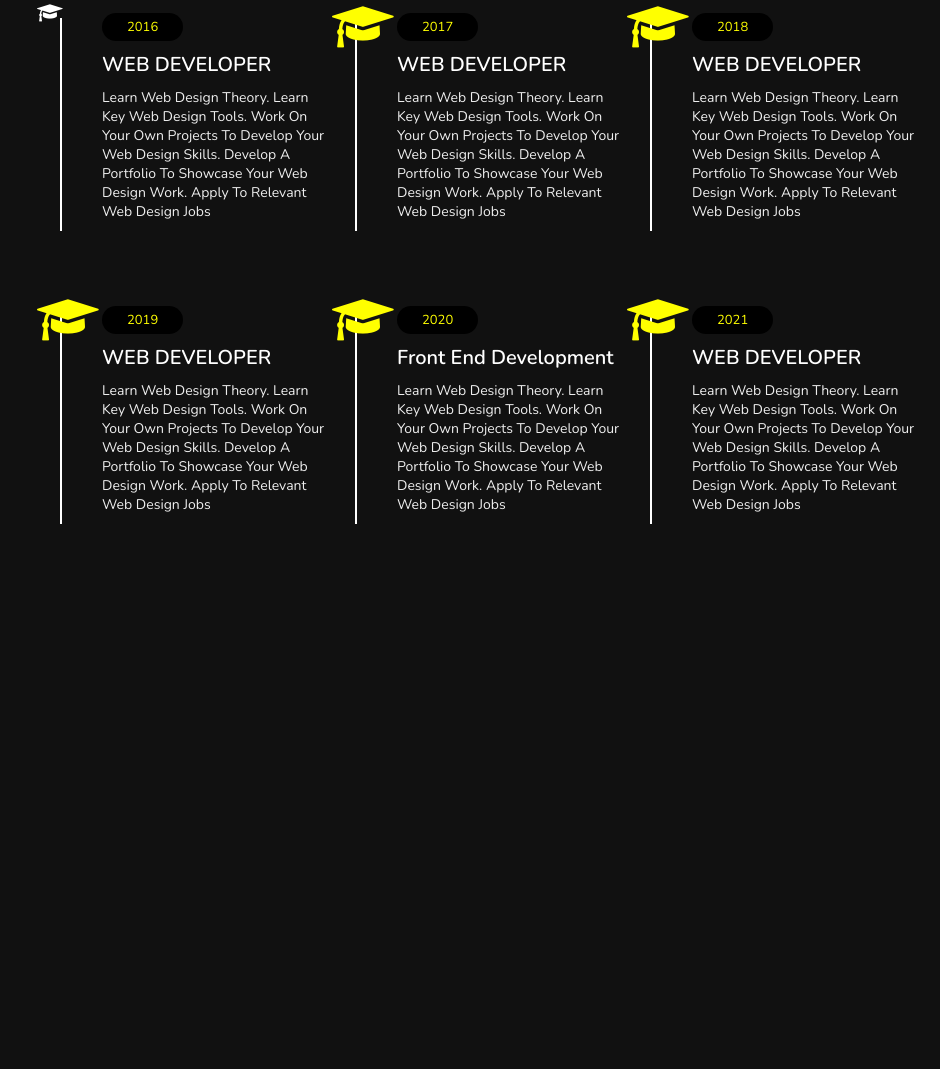
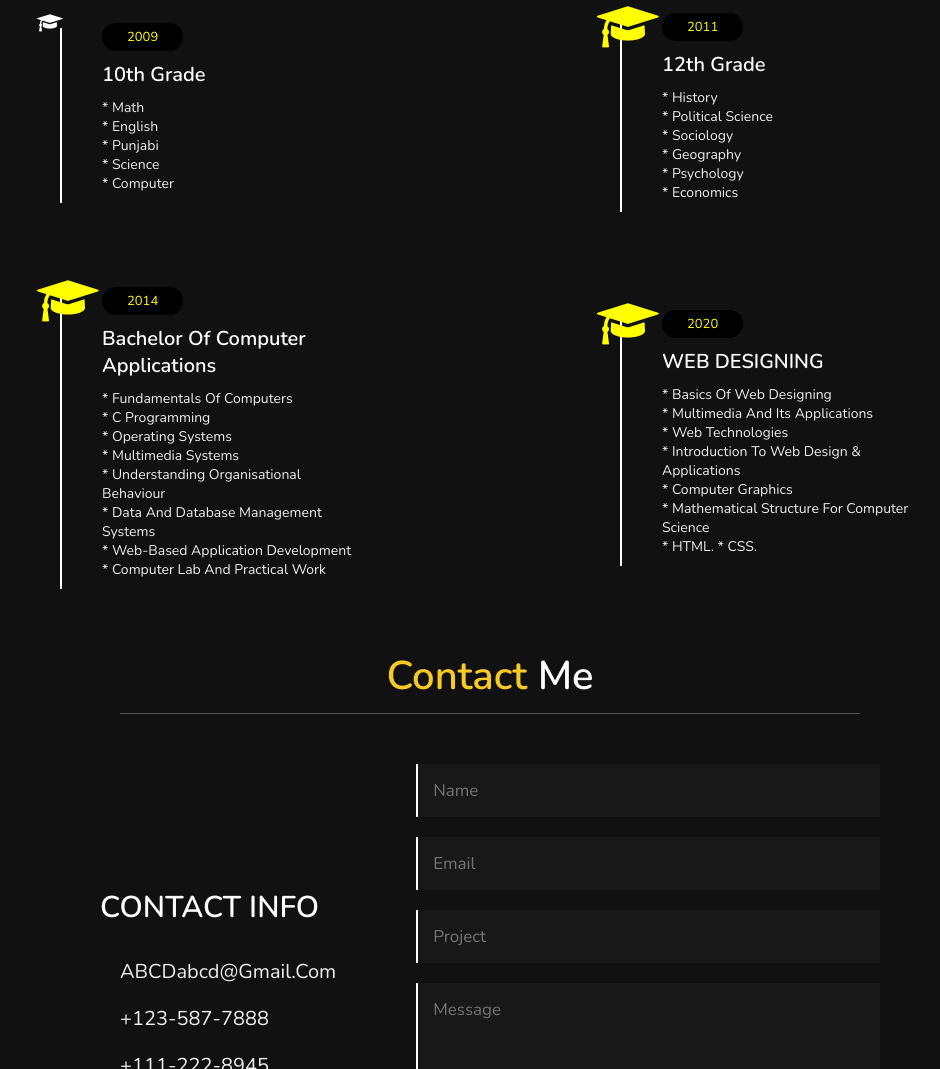
Before and after one commit to Manjubala23/blog, a plain HTML site: page index.html in a window 1280 px wide. Shown: the part 1731-2800 px from the top of the page, without its empty margins (340-1280 px from the left). Before the commit the page ends 2414 px from the top, so only its background shows below. Drawn offline with nearby package versions, Linux system fonts and the light colour scheme.

Commit message:
2021-07-18

```diff
--- a/index.html
+++ b/index.html
@@ -35,7 +35,7 @@
     <h3>HI THERE !</h3>
     <h1>I'M <span>MANJU BALA</span></h1>
     <p>Web design refers to the design of websites that are displayed on the internet. It usually refers to the user experience aspects of website development rather than software development. ... A web designer works on the appearance, layout, and, in some cases, content of a website. </p>
-    <a href="#about"><button class="btn">about me <i class="fas fa-user"></i></button></a>
+    <a href="#about"><button class="btn">about me </button></a>
         <div class="share">
            <a href="https://www.facebook.com/manju.mehra.12764/" class="fa fa-facebook"></a>
 <a href="https://www.instagram.com/manju___mehra/" class="fa fa-instagram"></a>
@@ -55,24 +55,25 @@
         <h3> <span> qualification : </span> WEB DESIGN </h3>
         <h3> <span> post : </span> WEB DESIGNER </h3>
         <h3> <span> language : </span> HINDI AND ENGLISH </h3>
-        <a href="#"><button class="btn"> download CV <i class="fas fa-download"></i> </button></a>
+        <a href="#"><button class="btn"> download CV  </button></a>
     </div>
+
     <div class="counter">
         <div class="box">
-            <span>2+</span>
-            <h3>years of experience</h3>
+            <span>HTML/CSS</span>
+            <h3></h3>
         </div>
         <div class="box">
-            <span>100+</span>
-            <h3>porject completed</h3>
+            <span>JavaScript</span>
+            <h3></h3>
         </div>
         <div class="box">
-            <span>430+</span>
-            <h3>happy clients</h3>
+            <span>Bootstrap</span>
+            <h3></h3>
         </div>
         <div class="box">
-            <span>12+</span>
-            <h3>awards won</h3>
+            <span>Adobe Photoshop</span>
+            <h3></h3>
         </div>
     </div>
 </div>
@@ -86,77 +87,91 @@
     <div class="box">
       <i class="fa fa-graduation-cap cap-style"></i>
 
-        <span>2016</span>
-        <h3>WEB DEVELOPER </h3>
-        <p>Learn web design theory.
-Learn key web design tools.
-Work on your own projects to develop your web design skills.
-Develop a portfolio to showcase your web design work.
-Apply to relevant web design jobs</p>
+        <span>2009</span>
+        <h3>10th Grade </h3>
+        <p> * Math<br>* English<br>* punjabi<br>* science<br>* computer<br></p>
     </div>
 
     <div class="box">
      <i class="fa fa-graduation-cap" style="font-size:48px;color:yellow"></i>
-        <span>2017</span>
-        <h3>WEB DEVELOPER</h3>
-        <p>Learn web design theory.
-Learn key web design tools.
-Work on your own projects to develop your web design skills.
-Develop a portfolio to showcase your web design work.
-Apply to relevant web design jobs</p>
+        <span>2011</span>
+        <h3>12th grade</h3>
+        <p>* History<br>
+* Political Science<br>
+* Sociology<br>
+* Geography<br>
+* Psychology<br>
+* Economics</p>
     </div>
 
     <div class="box">
         <i class="fa fa-graduation-cap" style="font-size:48px;color:yellow"></i>
-        <span>2018</span>
-        <h3>WEB DEVELOPER</h3>
-        <p>Learn web design theory.
-Learn key web design tools.
-Work on your own projects to develop your web design skills.
-Develop a portfolio to showcase your web design work.
-Apply to relevant web design jobs</p>
+        <span>2014</span>
+        <h3>Bachelor of Computer Applications</h3>
+        <p>* Fundamentals of Computers<br>
+* C Programming<br>
+* Operating Systems<br>
+* Multimedia Systems<br>
+* Understanding Organisational Behaviour<br>
+* Data and Database Management Systems<br>
+* Web-Based Application Development<br>
+* Computer Lab and Practical Work</p>
     </div>
 
     <div class="box">
        <i class="fa fa-graduation-cap" style="font-size:48px;color:yellow"></i>
-        <span>2019</span>
-        <h3>WEB DEVELOPER</h3>
-        <p>Learn web design theory.
-Learn key web design tools.
-Work on your own projects to develop your web design skills.
-Develop a portfolio to showcase your web design work.
-Apply to relevant web design jobs</p>
+        <span>2020</span>
+        <h3>WEB DESIGNING</h3>
+        <p>* Basics of Web Designing<br>
+* Multimedia and its Applications<br>
+* Web Technologies<br>
+* Introduction to Web Design & Applications<br>
+* Computer Graphics<br>
+* Mathematical Structure for Computer Science<br>
+* HTML.
+* CSS.</p>
     </div>
-
-    <div class="box">
-      <i class="fa fa-graduation-cap" style="font-size:48px;color:yellow"></i>
-        <span>2020</span>
-        <h3>front end development</h3>
-        <p>Learn web design theory.
-Learn key web design tools.
-Work on your own projects to develop your web design skills.
-Develop a portfolio to showcase your web design work.
-Apply to relevant web design jobs</p>
-    </div>
-
-    <div class="box">
-       <i class="fa fa-graduation-cap" style="font-size:48px;color:yellow"></i>
-        <span>2021</span>
-        <h3>WEB DEVELOPER</h3>
-        <p>Learn web design theory.
-Learn key web design tools.
-Work on your own projects to develop your web design skills.
-Develop a portfolio to showcase your web design work.
-Apply to relevant web design jobs</p>
-    </div>
-
-</div>
 
 
 
 <!-- education section ends -->
 
+<!-- contact section starts  -->
 
+<section class="contact" id="contact">
+
+<h1 class="heading"> <span>contact</span> me </h1>
+
+<div class="row">
+
+    <div class="content">
+
+        <h3 class="title">contact info</h3>
+
+        <div class="info">
+            <h3> <i class="fas fa-envelope"></i> ABCDabcd@gmail.com </h3>
+            <h3> <i class="fas fa-phone"></i> +123-587-7888 </h3>
+            <h3> <i class="fas fa-phone"></i> +111-222-8945 </h3>
+            <h3> <i class="fas fa-map-marker-alt"></i> CANADA BRAMPTON  </h3>
+        </div>
+
+    </div>
+
+    <form action="">
+
+        <input type="text" placeholder="name" class="box">
+        <input type="email" placeholder="email" class="box">
+        <input type="text" placeholder="project" class="box">
+        <textarea name="" id="" cols="30" rows="10" class="box message" placeholder="message"></textarea>
+        <button type="submit" class="btn"> send  </button>
+
+    </form>
+
+</div>
+
+</section>
+
+<!-- contact section ends -->
 
 </section>
 
--- a/style.css
+++ b/style.css
@@ -222,7 +222,7 @@ header .navbar ul li a:hover{
 }
 
 .about .row .counter .box{
-    width:20rem;
+    width:25rem;
     background:#222;
     text-align: center;
     padding: 2rem;
@@ -249,7 +249,7 @@ header .navbar ul li a:hover{
 }
 
 .education .box-container .box{
-    width:27rem;
+    width:30rem;
     margin:4rem 1rem;
     padding-left: 4rem;
     border-left: .2rem solid #fff;
@@ -289,3 +289,78 @@ header .navbar ul li a:hover{
     font-size: 48px;
     color: yellow;
 }
+@media (max-width:1200px){
+
+    html{
+        font-size: 55%;
+    }
+
+    .home{
+        padding:1rem 4rem;
+    }
+
+}
+
+
+
+
+
+.contact .row{
+    display: flex;
+    align-items: center;
+    justify-content: center;
+    flex-wrap: wrap;
+}
+
+.contact .row .content{
+    flex:1 1 10rem;
+    padding:4rem;
+    padding-bottom: 0;
+}
+
+.contact .row form{
+    flex:1 1 45rem;
+    padding:2rem;
+    margin:2rem;
+    margin-bottom: 4rem;
+}
+
+.contact .row form .box{
+    padding:1.5rem;
+    margin:1rem 0;
+    background:#3333;
+    color:#fff;
+    text-transform: none;
+    font-size: 1.7rem;
+    width:100%;
+}
+
+.contact .row form .box::placeholder{
+    text-transform: capitalize;
+}
+
+.contact .row form .message{
+    height: 15rem;
+    resize: none;
+}
+
+.contact .row .content .title{
+    text-transform: uppercase;
+    color:#fff;
+    font-size: 3rem;
+    padding-bottom: 2rem;
+}
+
+.contact .row .content .info h3{
+    display: flex;
+    align-items: center;
+    font-size: 2rem;
+    color:#eee;
+    padding:1rem 0;
+    font-weight: normal;
+}
+
+.contact .row .content .info h3 i{
+    padding-right: 1rem;
+    color:var(--yellow);
+}
```
